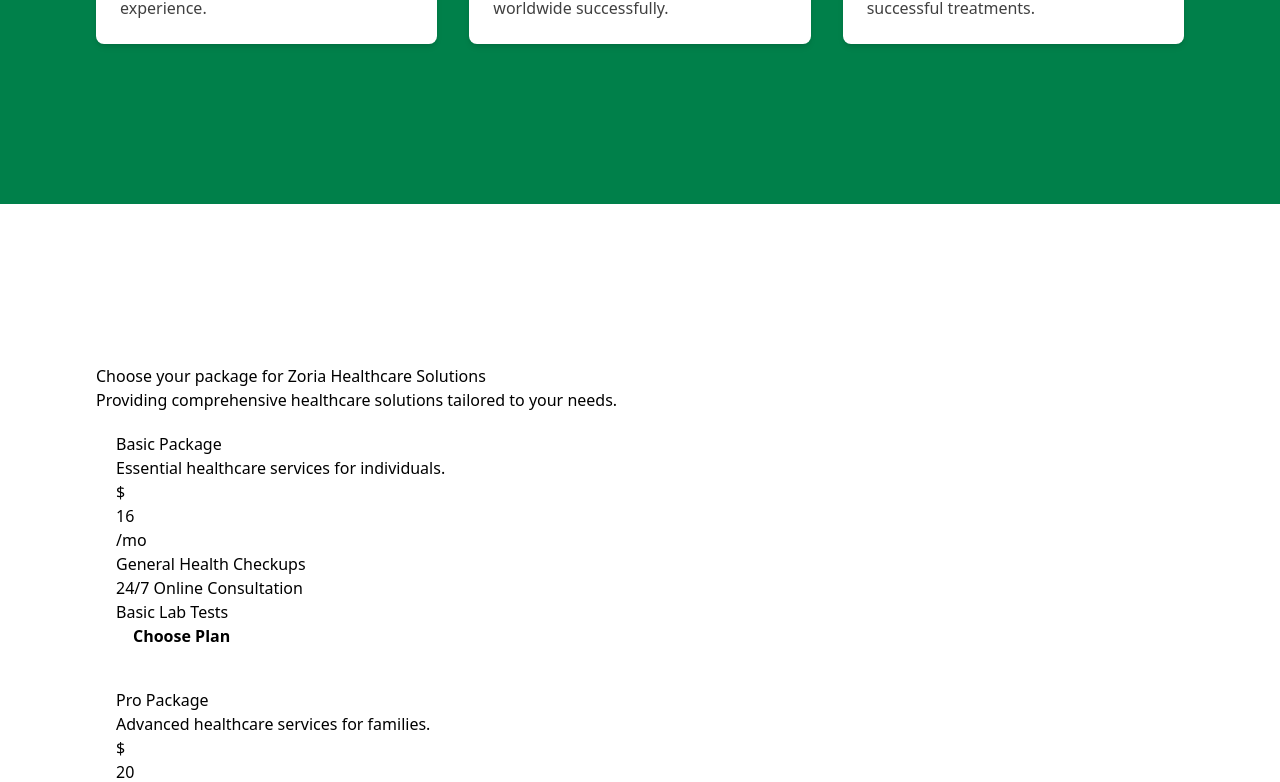
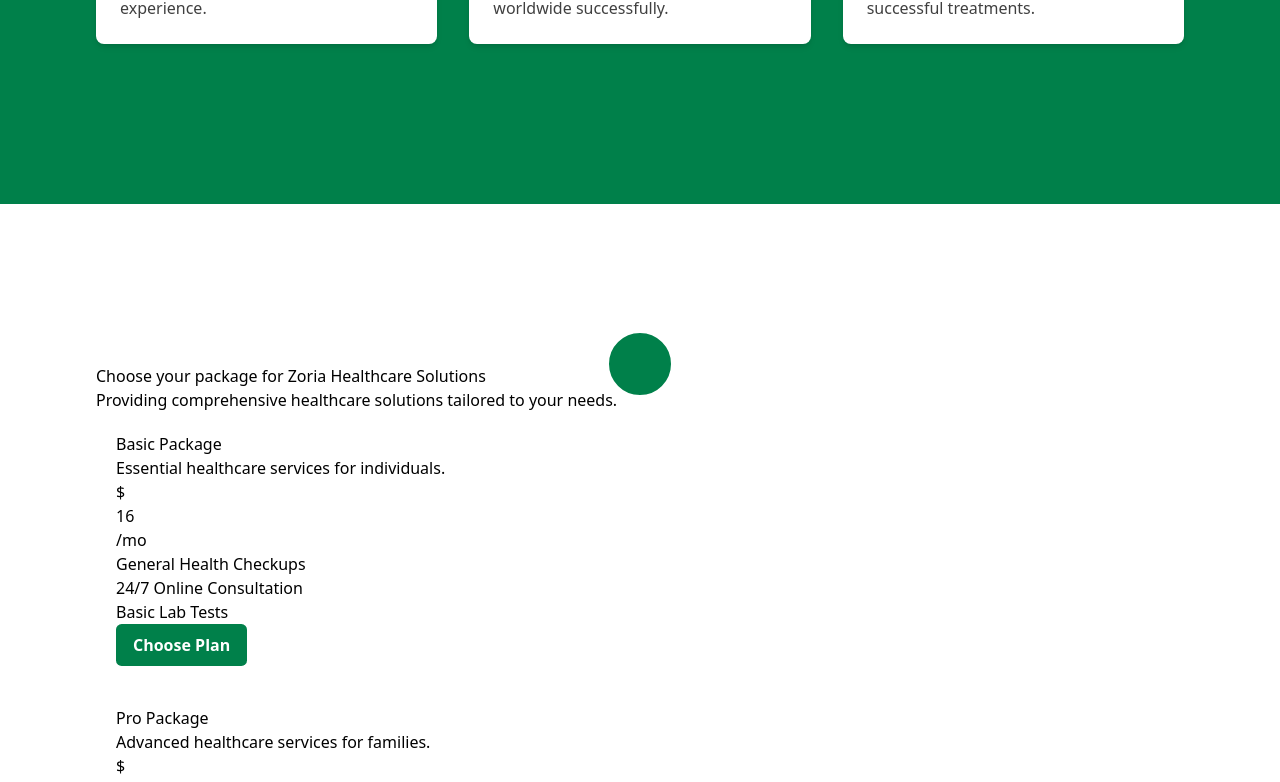
Before and after one commit to rorunsolu/Zoria-Healthcare, a React (Vite) app: page / in a window 1280 px wide. Shown: the part 2000-2782 px from the top of the page. Built offline with nearby package versions, Linux system fonts and the light colour scheme.

Commit message:
added new comps

```diff
--- a/tailwind.config.js
+++ b/tailwind.config.js
@@ -28,8 +28,8 @@
     },
   },
   plugins: [
-    function ({ addUtilities }) {
-      addUtilities({
+    function ({ addComponents }) {
+      addComponents({
         ".container": {
           width: "85%",
           margin: "0 auto",
@@ -38,6 +38,11 @@
           "@media (max-width: 700px)": {
             width: "92.5%",
           },
+        },
+        ".button-wrapper": {
+          display: "flex",
+          gap: "1rem",
+          with: "100%",
         },
         ".button": {
           borderWidth: "0.0625rem",
@@ -50,6 +55,22 @@
             cursor: "pointer",
           },
         },
+        ".button--green": {
+          padding: "0.5rem 1rem",
+          backgroundColor: "var(--color-green)",
+          color: "var(--color-white)",
+          "&:hover": {
+            backgroundColor: "var(--color-green-hover)",
+          },
+        },
+        ".button--white": {
+          padding: "0.5rem 1rem",
+          backgroundColor: "var(--color-white)",
+          color: "var(--color-green)",
+          "&:hover": {
+            backgroundColor: "var(--color-white-hover)",
+          },
+        },
         ".button--header": {
           padding: "1rem 2.75rem",
           backgroundColor: "var(--color-white)",
@@ -59,19 +80,35 @@
           },
         },
         ".button--nav": {
-          padding: "0.5rem 1rem;",
+          padding: "0.5rem 1rem",
           backgroundColor: "var(--color-white)",
           color: "var(--color-green)",
           "&:hover": {
             backgroundColor: "var(--color-white-hover)",
           },
         },
+        ".absolute-icon": {
+          display: "flex",
+          justifyContent: "center",
+          alignItems: "center",
+          position: "absolute",
+          top: "0",
+          left: "50%",
+          transform: "translate(-50%, -50%)",
+          width: "4.5rem",
+          height: "4.5rem",
+          borderRadius: "50%",
+          border: "5px solid var(--color-white)",
+          fontSize: "2.25rem",
+          color: "var(--color-white)",
+          backgroundColor: "var(--color-green)",
+        },
         ".h1": {
-          "@apply font-semibold text-[2.5rem] leading-[3.25rem] md:text-[2.75rem] md:leading-[3.75rem] lg:text-[3.25rem] lg:leading-[4.0625rem] xl:text-[3.75rem] xl:leading-[4.5rem]":
+          "@apply font-bold text-[2.5rem] leading-[3.25rem] md:text-[2.75rem] md:leading-[3.75rem] lg:text-[3.25rem] lg:leading-[4.0625rem] xl:text-[3.75rem] xl:leading-[4.5rem]":
             {},
         },
         ".h2": {
-          "@apply text-[1.75rem] leading-[2.5rem] md:text-[2rem] md:leading-[2.5rem] lg:text-[2.5rem] lg:leading-[3.5rem] xl:text-[3rem] xl:leading-tight":
+          "@apply text-[1.75rem] leading-[2.5rem] md:text-[2rem] md:leading-[2.5rem] lg:text-[2.5rem] lg:leading-[3.5rem] xl:text-[3rem] xl:leading-tight font-bold":
             {},
         },
         ".body-1": {
@@ -79,6 +116,6 @@
             {},
         },
       });
-    },
+    }
   ],
 }
```
